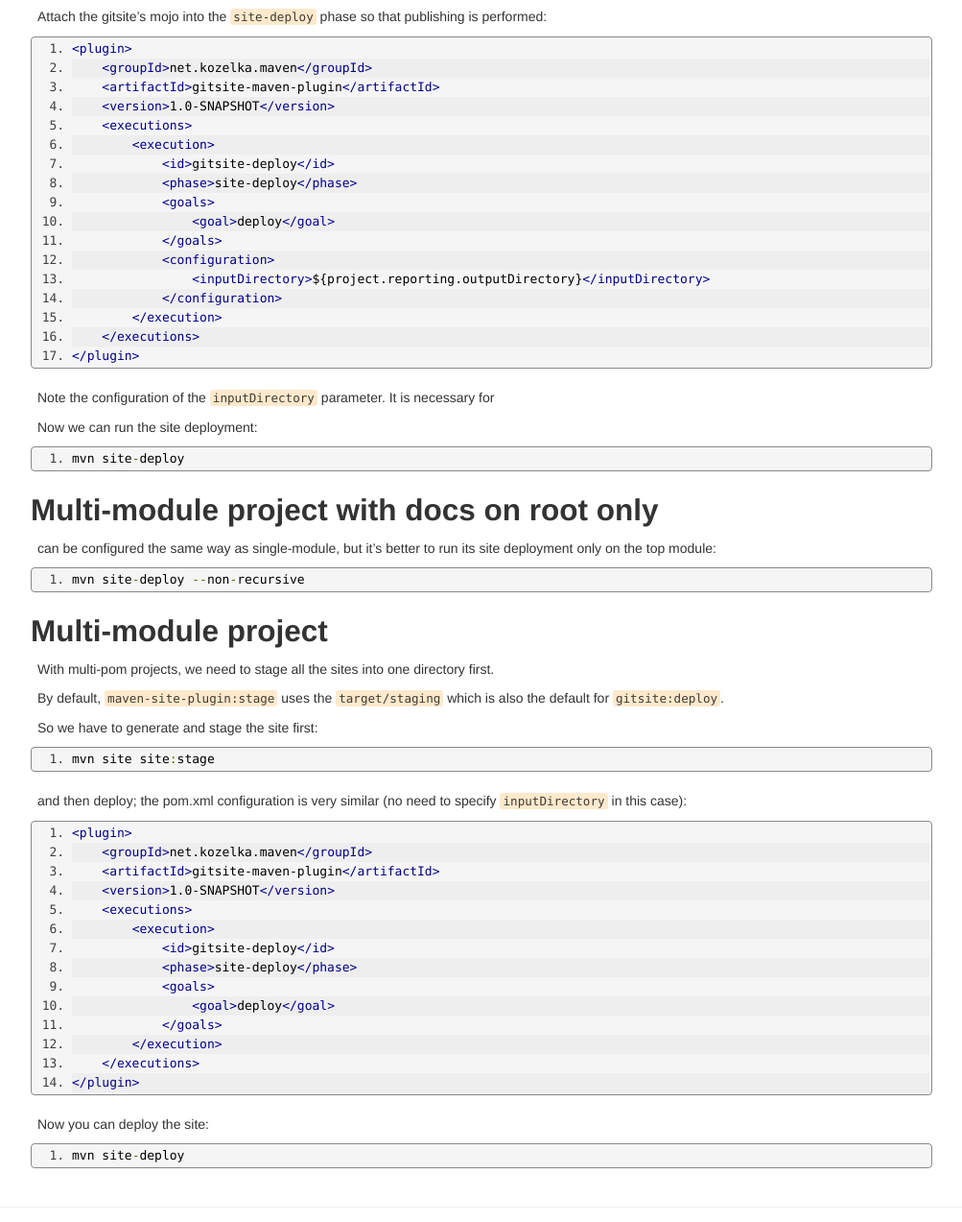
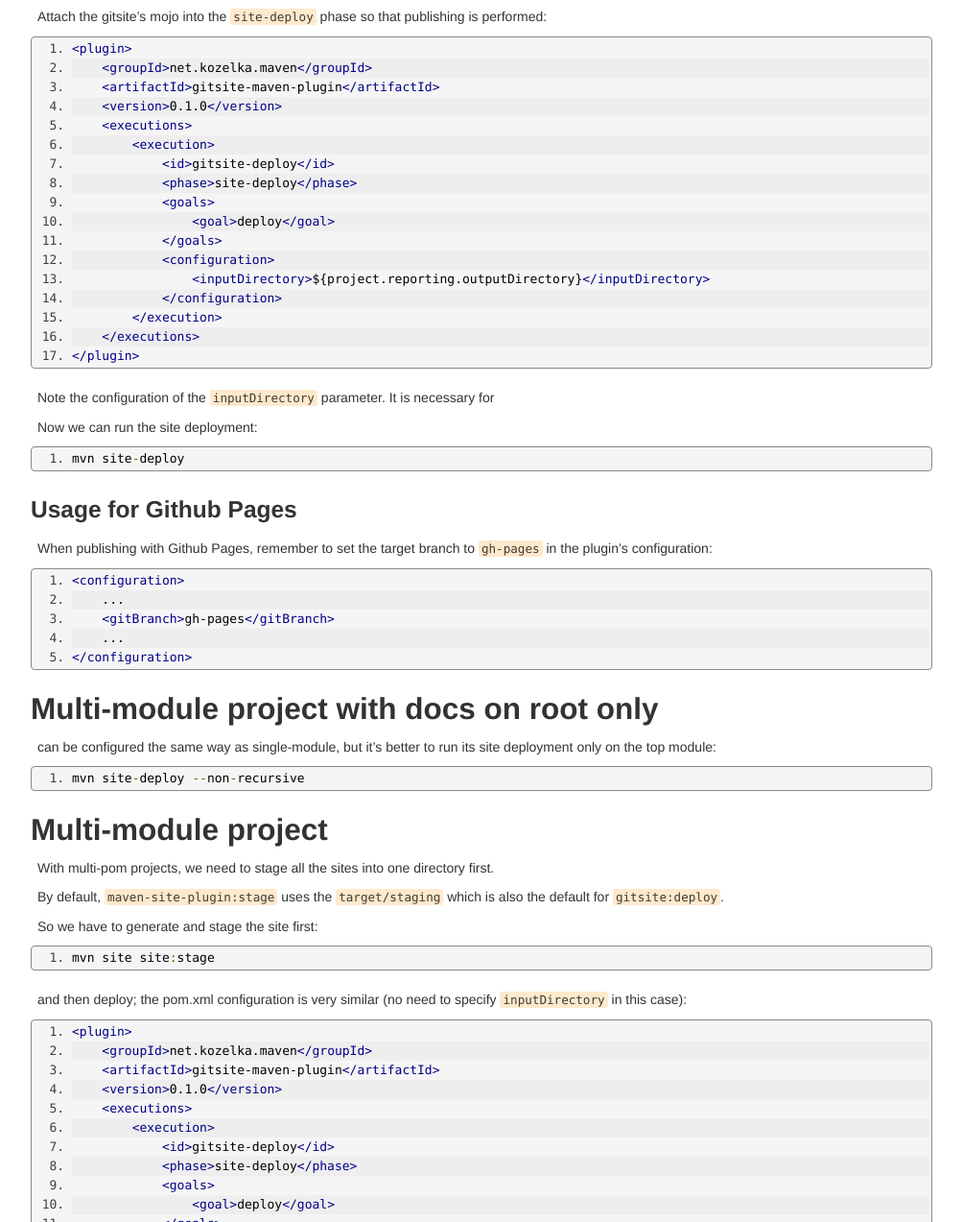
Before and after one commit to pkozelka/gitsite-maven-plugin, a plain HTML site: page usage.html in a window 1280 px wide. Shown: the part 467-1740 px from the top of the page at 96% size, without its empty margins (138-1141 px from the left). Drawn offline with Linux system fonts and the light colour scheme.

Commit message:
Updating site with 62 files

```diff
--- a/usage.html
+++ b/usage.html
@@ -102,7 +102,7 @@
               <li class="dropdown">
                 <a href="#" class="dropdown-toggle" data-toggle="dropdown">External Links <b class="caret"></b></a>
                 <ul class="dropdown-menu">
-                      <li>      <a href="https://github.com/pkozelka/kozelka-pom/gitsite-maven-plugin"  title="Fork me on GitHub">Fork me on GitHub</a>
+                      <li>      <a href="https://github.com/pkozelka/gitsite-maven-plugin"  title="Fork me on GitHub">Fork me on GitHub</a>
 </li>
       <li>      <a href="http://www.apache.org/"  title="Apache">Apache</a>
 </li>
@@ -174,7 +174,7 @@
 <div class="source"><pre class="prettyprint linenums">&lt;plugin&gt;
     &lt;groupId&gt;net.kozelka.maven&lt;/groupId&gt;
     &lt;artifactId&gt;gitsite-maven-plugin&lt;/artifactId&gt;
-    &lt;version&gt;1.0-SNAPSHOT&lt;/version&gt;
+    &lt;version&gt;0.1.0&lt;/version&gt;
     &lt;executions&gt;
         &lt;execution&gt;
             &lt;id&gt;gitsite-deploy&lt;/id&gt;
@@ -194,7 +194,18 @@
 
 <div class="source">
 <div class="source"><pre class="prettyprint linenums">mvn site-deploy
-</pre></div></div></div>
+</pre></div></div>
+<div class="section">
+<h3><a name="Usage_for_Github_Pages"></a>Usage for Github Pages</h3>
+<p>When publishing with Github Pages, remember to set the target branch to <tt>gh-pages</tt> in the plugin&#x2019;s configuration:</p>
+
+<div class="source">
+<div class="source"><pre class="prettyprint linenums">&lt;configuration&gt;
+    ...
+    &lt;gitBranch&gt;gh-pages&lt;/gitBranch&gt;
+    ...
+&lt;/configuration&gt;
+</pre></div></div></div></div>
 <div class="section">
 <h2><a name="Multi-module_project_with_docs_on_root_only"></a>Multi-module project with docs on root only</h2>
 <p>can be configured the same way as single-module, but it&#x2019;s better to run its site deployment only on the top module:</p>
@@ -217,7 +228,7 @@
 <div class="source"><pre class="prettyprint linenums">&lt;plugin&gt;
     &lt;groupId&gt;net.kozelka.maven&lt;/groupId&gt;
     &lt;artifactId&gt;gitsite-maven-plugin&lt;/artifactId&gt;
-    &lt;version&gt;1.0-SNAPSHOT&lt;/version&gt;
+    &lt;version&gt;0.1.0&lt;/version&gt;
     &lt;executions&gt;
         &lt;execution&gt;
             &lt;id&gt;gitsite-deploy&lt;/id&gt;
```
Also changed, not shown: dependencies.html (+1 -1 lines), deploy-mojo.html (+1 -1 lines), findbugs.html (+1 -1 lines), index.html (+1 -1 lines), issue-tracking.html (+1 -1 lines), license.html (+1 -1 lines), plugin-info.html (+1 -1 lines), project-info.html (+1 -1 lines), project-reports.html (+1 -1 lines), project-summary.html (+1 -1 lines), source-repository.html (+2 -2 lines), team-list.html (+1 -1 lines), 1 other file.
